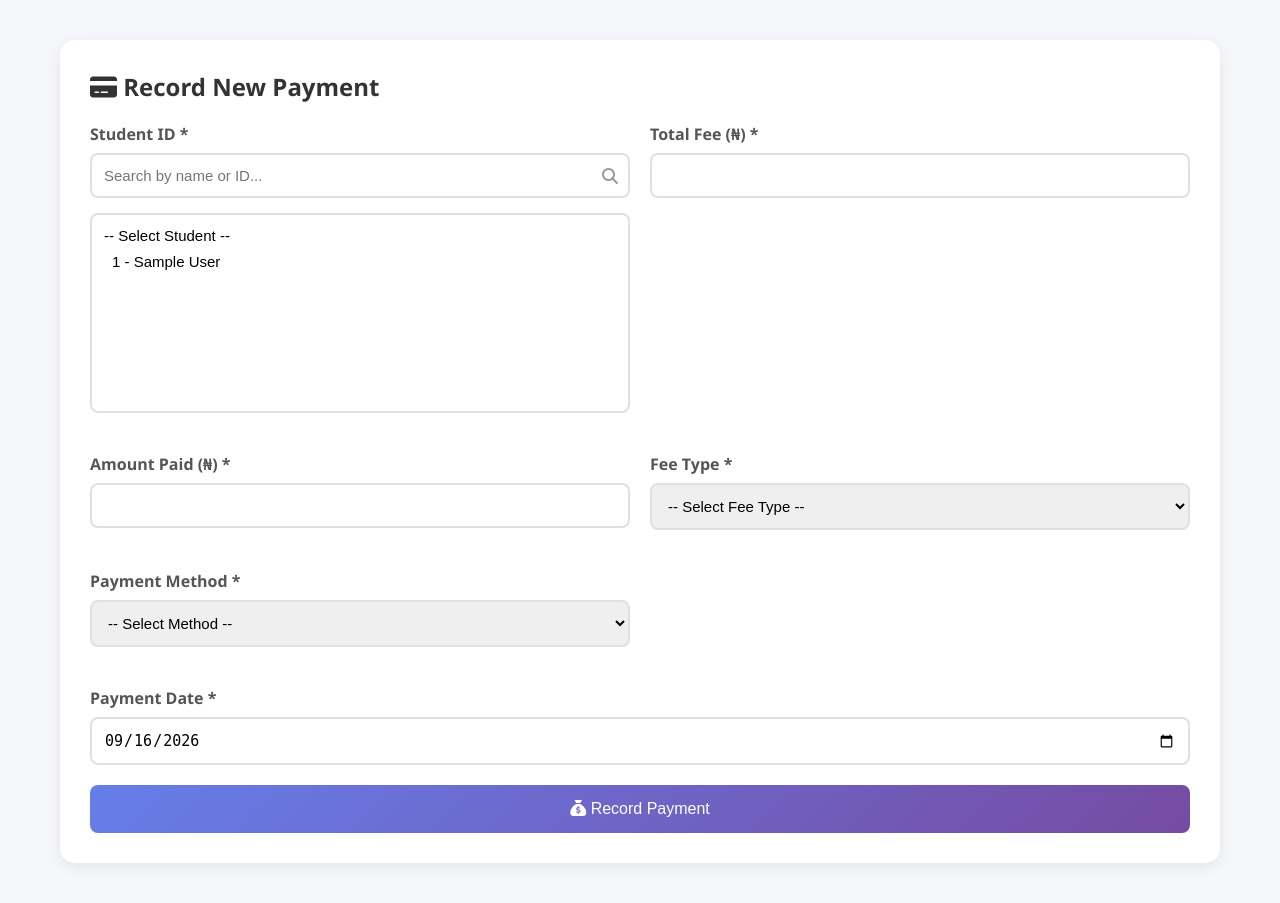
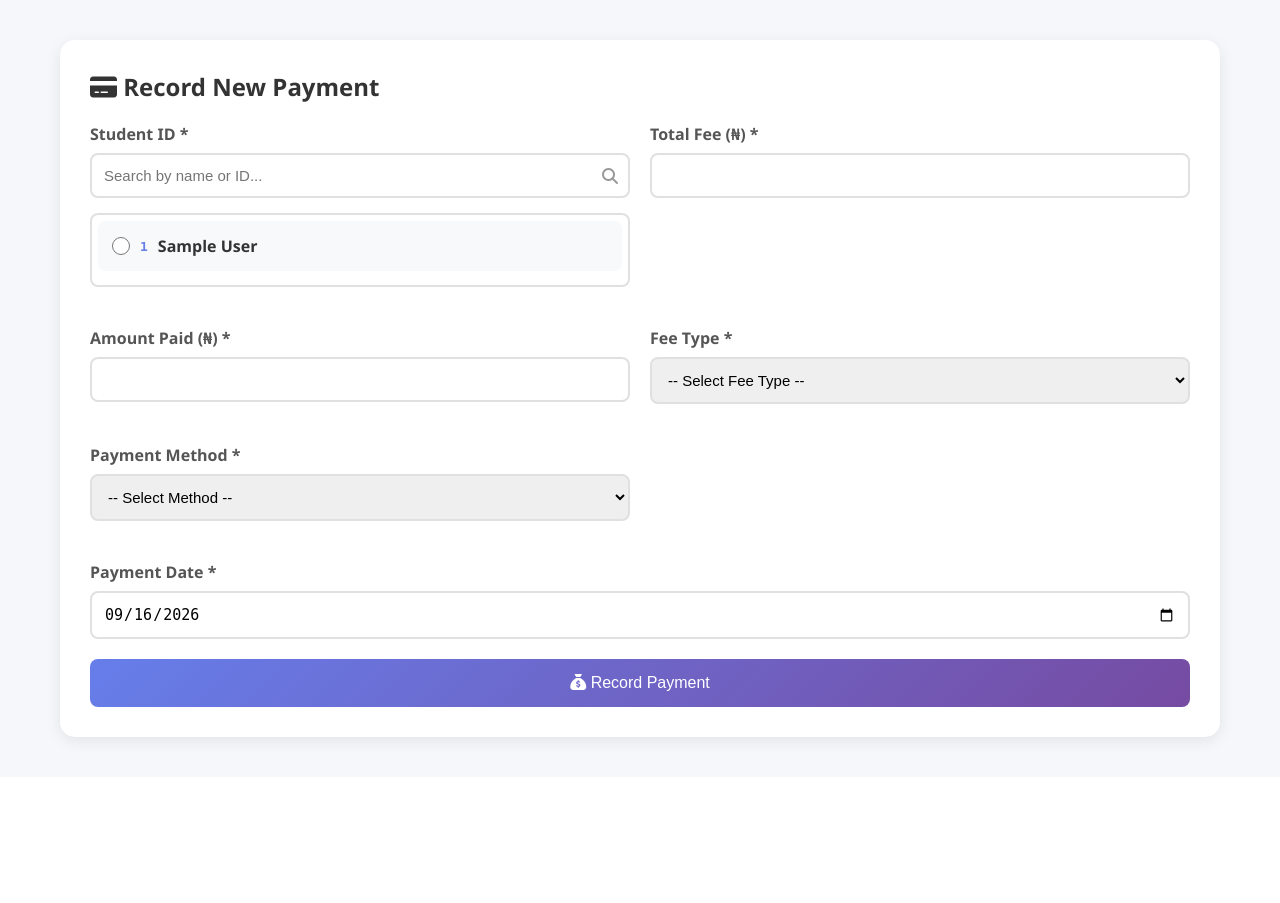
Before and after one commit to janettesty5-art/Elisben-International-Dashboard-System, a Django app: template accounts/templates/manage_finance.html in a window 1280 px wide. Shown: the part 82-985 px from the top of the page. After the commit the page ends 831 px from the top, so only its background shows below. Run offline with Django 3.2, Linux system fonts and the light colour scheme; the template is opened without the code that fills it: most values are stand-ins (such as "Sample title", 1, 10 or a date in 2020).

Commit message:
dmdmdmdmdm

```diff
--- a/accounts/templates/manage_finance.html
+++ b/accounts/templates/manage_finance.html
@@ -143,6 +143,35 @@
             background: #f0f0f0;
         }
 
+        .student-list {
+    max-height: 320px;
+    overflow-y: auto;
+    border: 2px solid #e0e0e0;
+    border-radius: 8px;
+    padding: 6px;
+    display: flex;
+    flex-direction: column;
+    gap: 6px;
+}
+.student-card {
+    display: flex;
+    flex-wrap: wrap;
+    align-items: center;
+    gap: 10px;
+    padding: 12px;
+    border-radius: 8px;
+    cursor: pointer;
+    border: 2px solid transparent;
+    background: #f8f9fa;
+    word-break: break-word;
+    overflow-wrap: break-word;
+}
+.student-card:hover { background: #eef1ff; }
+.student-card.selected { border-color: #667eea; background: #eef1ff; }
+.student-card input[type="radio"] { flex-shrink: 0; width: 18px; height: 18px; accent-color: #667eea; }
+.student-card-id { font-weight: 700; color: #667eea; font-family: monospace; white-space: nowrap; flex-shrink: 0; }
+.student-card-name { color: #333; flex: 1; min-width: 150px; word-break: break-word; }
+
 @media (max-width: 720px) {
     .form-grid { grid-template-columns: 1fr; }
 }
@@ -188,16 +217,17 @@
                             <span class="search-icon"><i class="fa-solid fa-magnifying-glass"></i></span>
                         </div>
 
-                        <select name="student_id" id="student_id" required size="8" style="height: 200px;">
-                            <option value="">-- Select Student --</option>
+                        <div class="student-list" id="studentList">
     {% for student in students %}
-                            <option value="{{ student.student_id }}" class="student-option"
-                                    data-name="{{ student.full_name|lower }}"
-                                    data-id="{{ student.student_id|lower }}">
-                                {{ student.student_id }} - {{ student.full_name }}
-                            </option>
+    <label class="student-card" data-name="{{ student.full_name|lower }}" data-id="{{ student.student_id|lower }}">
+        <input type="radio" name="student_id" value="{{ student.student_id }}" required onclick="markSelected(this)">
+        <span class="student-card-id">{{ student.student_id }}</span>
+        <span class="student-card-name">{{ student.full_name }}</span>
+    </label>
+    {% empty %}
+    <p style="padding:15px; color:#999;">No students registered yet.</p>
     {% endfor %}
-                        </select>
+</div>
                     </div>
 
                     <div class="form-group">
@@ -250,31 +280,47 @@
     // Set today's date as default
     document.getElementById('payment_date').valueAsDate = new Date();
 
-        // Filter Students Function
+    // Highlight whichever student card is selected
+    function markSelected(clickedInput) {
+        document.querySelectorAll('.student-card').forEach(card => card.classList.remove('selected'));
+        clickedInput.closest('.student-card').classList.add('selected');
+    }
+
+    // Filter student cards as the admin/bursar types
     function filterStudents() {
-            const searchInput = document.getElementById('student_search').value.toLowerCase();
-            const select = document.getElementById('student_id');
-            const options = select.getElementsByTagName('option');
+        const searchInput = document.getElementById('student_search').value.toLowerCase().trim();
+        const cards = document.querySelectorAll('.student-card');
+        let visibleCount = 0;
 
-            for (let i = 1; i < options.length; i++) {  // Skip first "Select Student" option
-                const option = options[i];
-                const name = option.getAttribute('data-name');
-                const id = option.getAttribute('data-id');
+        cards.forEach(card => {
+            const name = card.getAttribute('data-name') || '';
+            const id = card.getAttribute('data-id') || '';
+            const matches = name.includes(searchInput) || id.includes(searchInput);
+            card.style.display = matches ? '' : 'none';
+            if (matches) visibleCount++;
+        });
 
-                if (name.includes(searchInput) || id.includes(searchInput)) {
-                    option.style.display = '';
-                } else {
-                    option.style.display = 'none';
+        showNoResultsMessage(visibleCount);
+    }
+
+    // Show a friendly message if a search matches nobody
+    function showNoResultsMessage(visibleCount) {
+        const list = document.getElementById('studentList');
+        let noResultsMsg = document.getElementById('noResultsMsg');
+
+        if (visibleCount === 0) {
+            if (!noResultsMsg) {
+                noResultsMsg = document.createElement('p');
+                noResultsMsg.id = 'noResultsMsg';
+                noResultsMsg.style.cssText = 'padding:15px; color:#999; text-align:center;';
+                noResultsMsg.textContent = 'No students match your search.';
+                list.appendChild(noResultsMsg);
+            }
+            noResultsMsg.style.display = '';
+        } else if (noResultsMsg) {
+            noResultsMsg.style.display = 'none';
         }
     }
-        }
-
-        // Auto-resize select box based on visible options
-        document.getElementById('student_search').addEventListener('input', function() {
-            const select = document.getElementById('student_id');
-            const visibleOptions = Array.from(select.options).filter(opt => opt.style.display !== 'none');
-            select.size = Math.min(Math.max(visibleOptions.length, 5), 10);
-        });
 </script>
 </body>
 </html>
```
Also changed, not shown: accounts/templates/bursar_dashboard.html (+35 -0 lines). Lines whose indentation alone changed are shown as unchanged.
